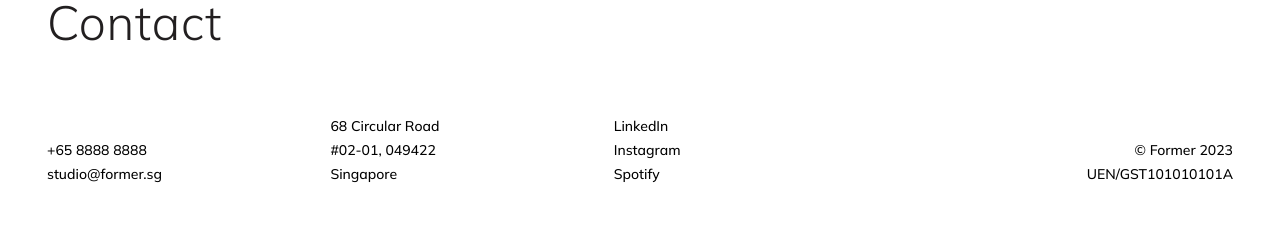
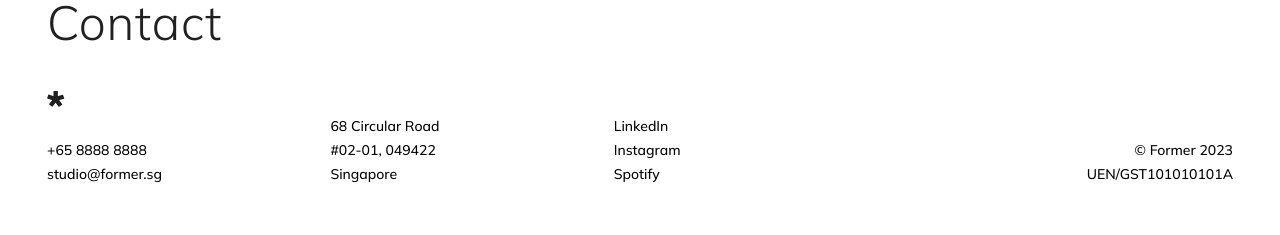
Before and after one commit to mitchyogen/former, a React (Create React App) app: page / in a window 1280 px wide. Both pictures are taken after a click on the element 1183 px from the left and 31 px from the top of the page. Shown: the part 565-800 px from the top of the page. Built offline with nearby package versions, Linux system fonts and the light colour scheme.

Commit message:
added footer component to nav overlay

```diff
--- a/src/assets/former-logo-asterisk.js
+++ b/src/assets/former-logo-asterisk.js
@@ -1,6 +1,6 @@
 const FormerLogoAsterisk = ({ fill }) => {
     return (
-        <svg width="18" height="16" viewBox="0 0 18 16" fill="none" xmlns="http://www.w3.org/2000/svg">
+        <svg width="18" height="16" viewBox="0 0 18 16" fill={fill} xmlns="http://www.w3.org/2000/svg">
             <path
                 d="M12.6072 9.07274C12.409 9.1347 12.3321 9.37454 12.4575 9.54016L15.2521 13.2317C15.3547 13.3673 15.3242 13.561 15.1849 13.6586L12.0789 15.8328C11.9459 15.9259 11.7629 15.8963 11.6661 15.7659L8.83931 11.962C8.7198 11.8012 8.47925 11.8005 8.35879 11.9606L5.61614 15.6059C5.5182 15.7361 5.33425 15.7643 5.20178 15.6695L2.174 13.5018C2.03542 13.4026 2.00722 13.208 2.11195 13.0736L4.89928 9.49476C5.02651 9.33139 4.9539 9.0913 4.75746 9.02582L0.288887 7.53629C0.130042 7.48335 0.0452836 7.31062 0.100597 7.15258L1.30123 3.72226C1.35584 3.56623 1.52639 3.48378 1.6826 3.5379L6.0818 5.06204C6.27669 5.12956 6.48001 4.98482 6.48001 4.77857L6.48001 0.3C6.48001 0.134315 6.61433 0 6.78001 0L10.58 0C10.7457 0 10.88 0.134315 10.88 0.3V4.79098C10.88 4.99366 11.0768 5.13801 11.2701 5.07713L15.6803 3.68811C15.8358 3.63913 16.0019 3.72332 16.0544 3.87768L17.221 7.30882C17.2753 7.46845 17.1874 7.64144 17.0265 7.69173L12.6072 9.07274Z"
                 fill={fill}
--- a/src/components/navbar/Navbar.jsx
+++ b/src/components/navbar/Navbar.jsx
@@ -100,7 +100,9 @@ const Navbar = ({ bgColor, linkColor, logo }) => {
                                             </p>
                                         </div>
                                     </div>
-                                    <Footer display="overlay" />
+                                    <div>
+                                        <Footer display="overlay" />
+                                    </div>
                                 </div>
                             </div>
                         )}
--- a/src/containers/footer/Footer.jsx
+++ b/src/containers/footer/Footer.jsx
@@ -2,6 +2,7 @@ import React from "react";
 import FormerLogoAsterisk from "../../assets/former-logo-asterisk";
 import { MdKeyboardArrowUp } from "react-icons/md";
 import "./footer.css";
+import { DEFAULT } from "../../utils";
 
 const FOOTER_DETAILS = {
     street: "68 Circular Road",
@@ -51,7 +52,7 @@ const Footer = ({ display = "main" }) => {
                 <div className="former__footer-links-wrapper">
                     <div className="former__footer-links-left-column">
                         <div className="former__footer-logo">
-                            <FormerLogoAsterisk />
+                            <FormerLogoAsterisk fill={DEFAULT.color.dark} />
                         </div>
                         <div className="former_footer-grid">
                             <div></div>
--- a/src/containers/footer/footer.css
+++ b/src/containers/footer/footer.css
@@ -113,4 +113,9 @@
         display: flex;
         flex-direction: column;
     }
+
+    .former__footer-wrapper.overlay {
+        position: absolute;
+        bottom: 20px;
+    }
 }
```
